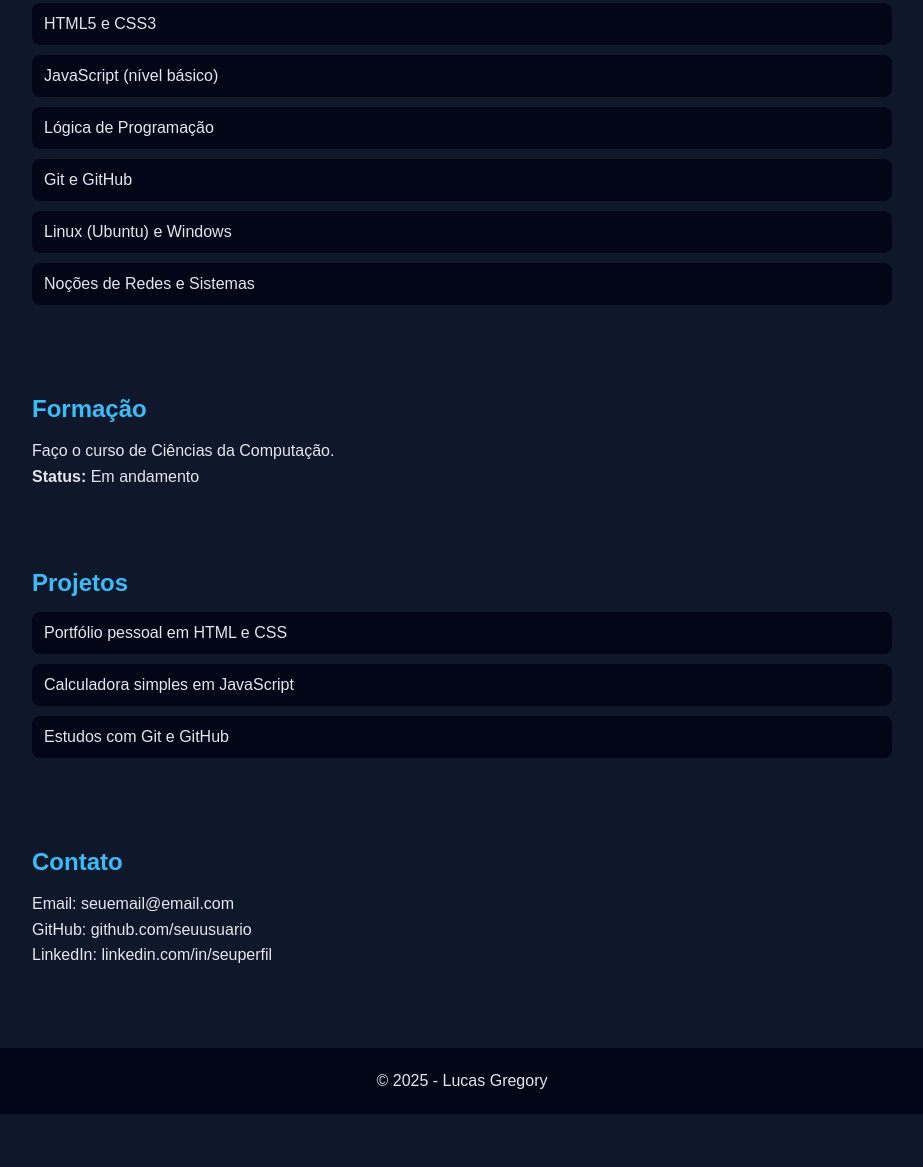
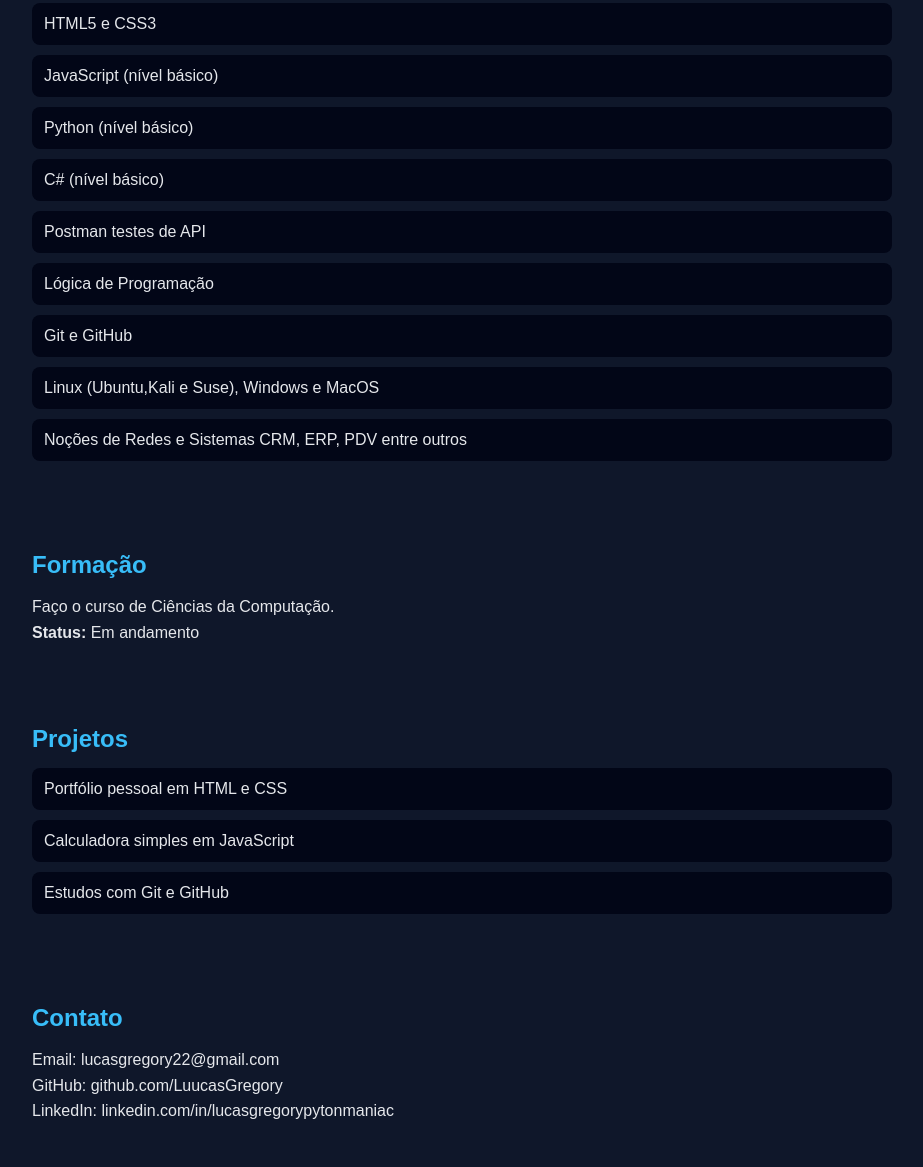
Before and after one commit to LuucasGregory/portifolio, a plain HTML site: page index.html in a window 1280 px wide. Shown: the part 609-1776 px from the top of the page, without its empty margins (178-1101 px from the left). Before the commit the page ends 1723 px from the top, so only its background shows below. Drawn offline with Linux system fonts and the light colour scheme.

Commit message:
Atualização dos dados

```diff
--- a/index.html
+++ b/index.html
@@ -36,10 +36,13 @@
   <ul>
     <li>HTML5 e CSS3</li>
     <li>JavaScript (nível básico)</li>
+    <li>Python (nível básico)</li>
+    <li>C# (nível básico)</li>
+    <li>Postman testes de API</li>
     <li>Lógica de Programação</li>
     <li>Git e GitHub</li>
-    <li>Linux (Ubuntu) e Windows</li>
-    <li>Noções de Redes e Sistemas</li>
+    <li>Linux (Ubuntu,Kali e Suse), Windows e MacOS</li>
+    <li>Noções de Redes e Sistemas CRM, ERP, PDV entre outros</li>
   </ul>
 </section>
 
@@ -62,9 +65,9 @@
 
 <section>
   <h2>Contato</h2>
-  <p>Email: seuemail@email.com</p>
-  <p>GitHub: github.com/seuusuario</p>
-  <p>LinkedIn: linkedin.com/in/seuperfil</p>
+  <p>Email: lucasgregory22@gmail.com</p>
+  <p>GitHub: github.com/LuucasGregory</p>
+  <p>LinkedIn: linkedin.com/in/lucasgregorypytonmaniac</p>
 </section>
 
 <footer>
```
Also changed, not shown: script.js (added).
